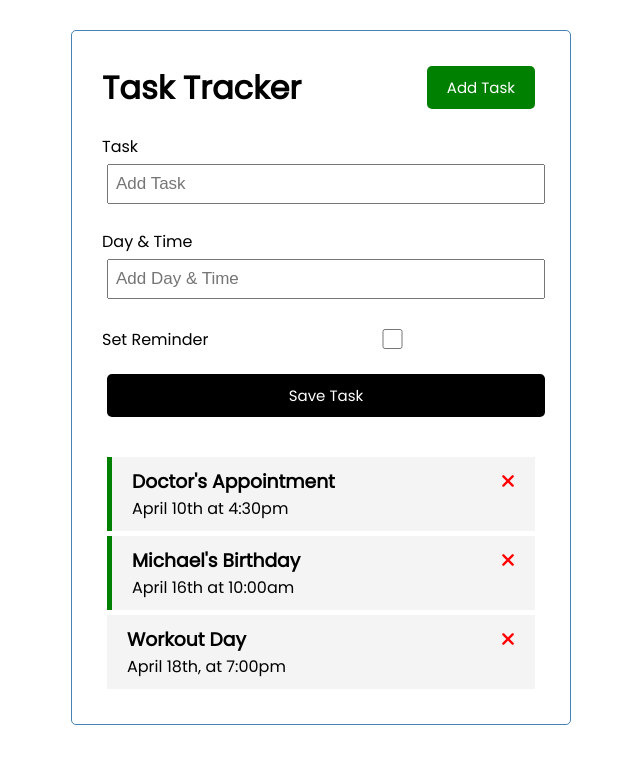
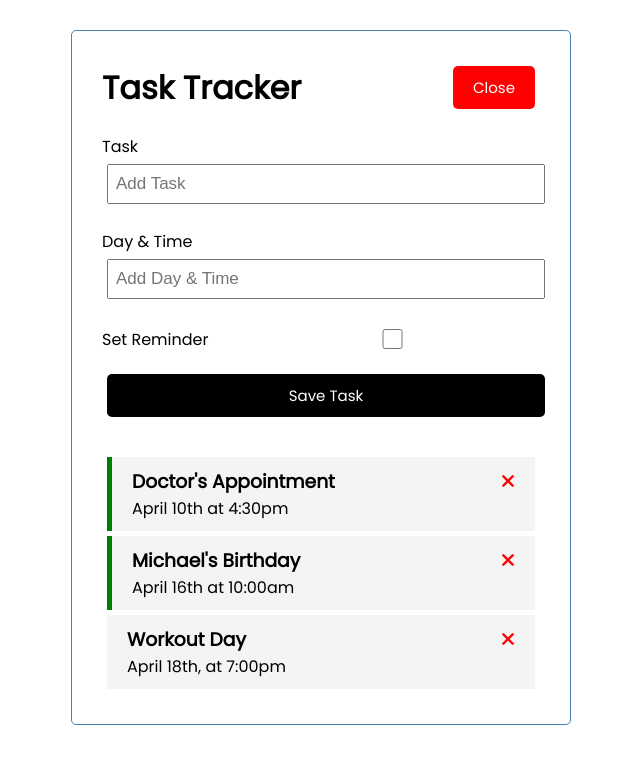
Before and after one commit to giormnnt/task-tracker, a Vue app: page / in a window 1280 px wide. Both pictures are taken after a click on the button "Add Task". Shown: the top 764 px of the page, without its empty margins (319-959 px from the left). Built offline with nearby package versions, Linux system fonts and the light colour scheme.

Commit message:
toggle form

```diff
--- a/src/App.vue
+++ b/src/App.vue
@@ -1,7 +1,13 @@
 <template>
 	<div class="container">
-		<MyHeader title="Task Tracker" />
-		<MyAddTask @add-task="addTask" />
+		<MyHeader
+			@toggle-add-task="toggleAddTask"
+			title="Task Tracker"
+			:showAddTask="showAddTask"
+		/>
+		<div v-show="showAddTask">
+			<MyAddTask @add-task="addTask" />
+		</div>
 		<MyTasks
 			@toggle-reminder="toggleReminder"
 			@delete-task="deleteTask"
@@ -26,10 +32,15 @@ export default {
 	data() {
 		return {
 			tasks: [],
+			showAddTask: false,
 		};
 	},
 
 	methods: {
+		toggleAddTask() {
+			this.showAddTask = !this.showAddTask;
+		},
+
 		addTask(task) {
 			this.tasks = [...this.tasks, task];
 		},
--- a/src/components/MyButton.vue
+++ b/src/components/MyButton.vue
@@ -14,7 +14,7 @@ export default {
 
 	methods: {
 		onClick() {
-			console.log(this.color);
+			this.$emit('btn-click');
 		},
 	},
 };
--- a/src/components/MyHeader.vue
+++ b/src/components/MyHeader.vue
@@ -1,7 +1,11 @@
 <template>
 	<header>
 		<h1>{{ title }}</h1>
-		<MyButton text="Add Task" color="green" />
+		<MyButton
+			@btn-click="$emit('toggle-add-task')"
+			:text="showAddTask ? 'Close' : 'Add Task'"
+			:color="showAddTask ? 'red' : 'green'"
+		/>
 	</header>
 </template>
 
@@ -12,6 +16,7 @@ export default {
 	name: 'MyHeader',
 	props: {
 		title: String,
+		showAddTask: Boolean,
 	},
 	components: { MyButton },
 };
```
